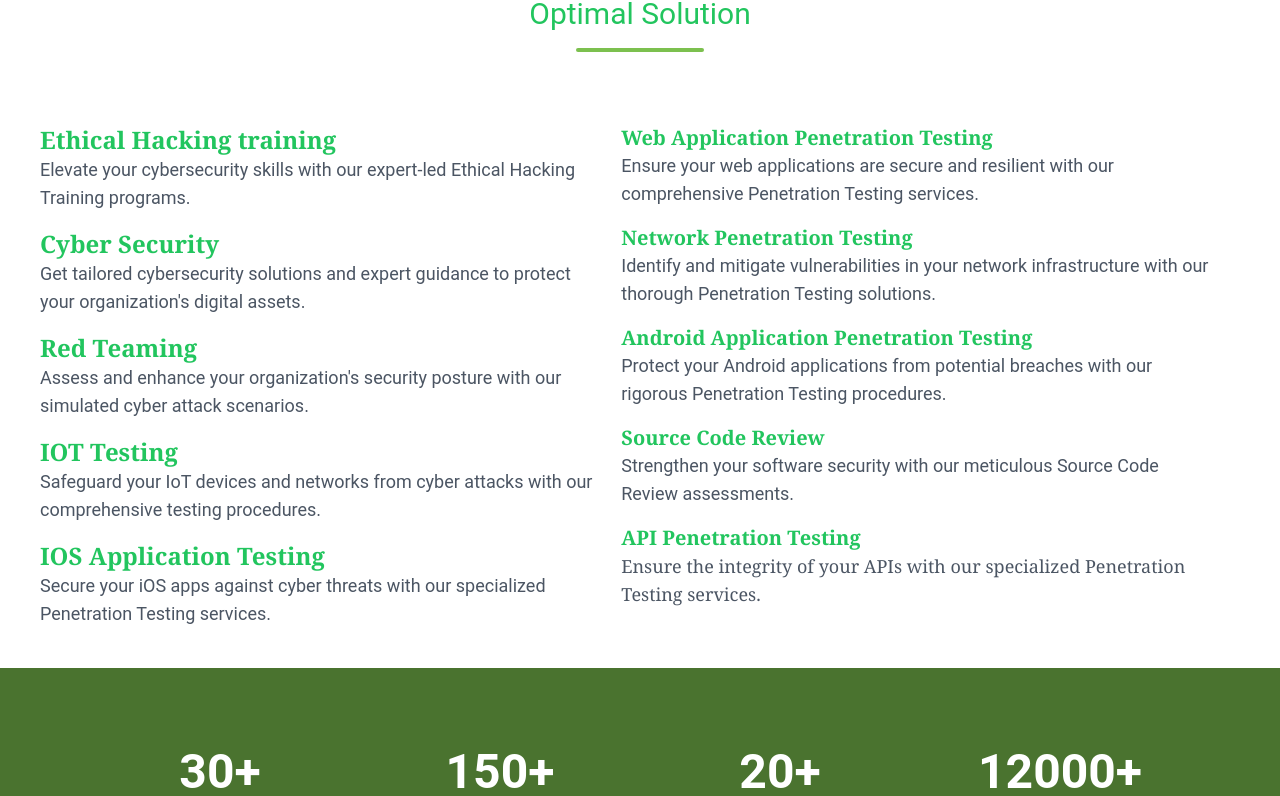
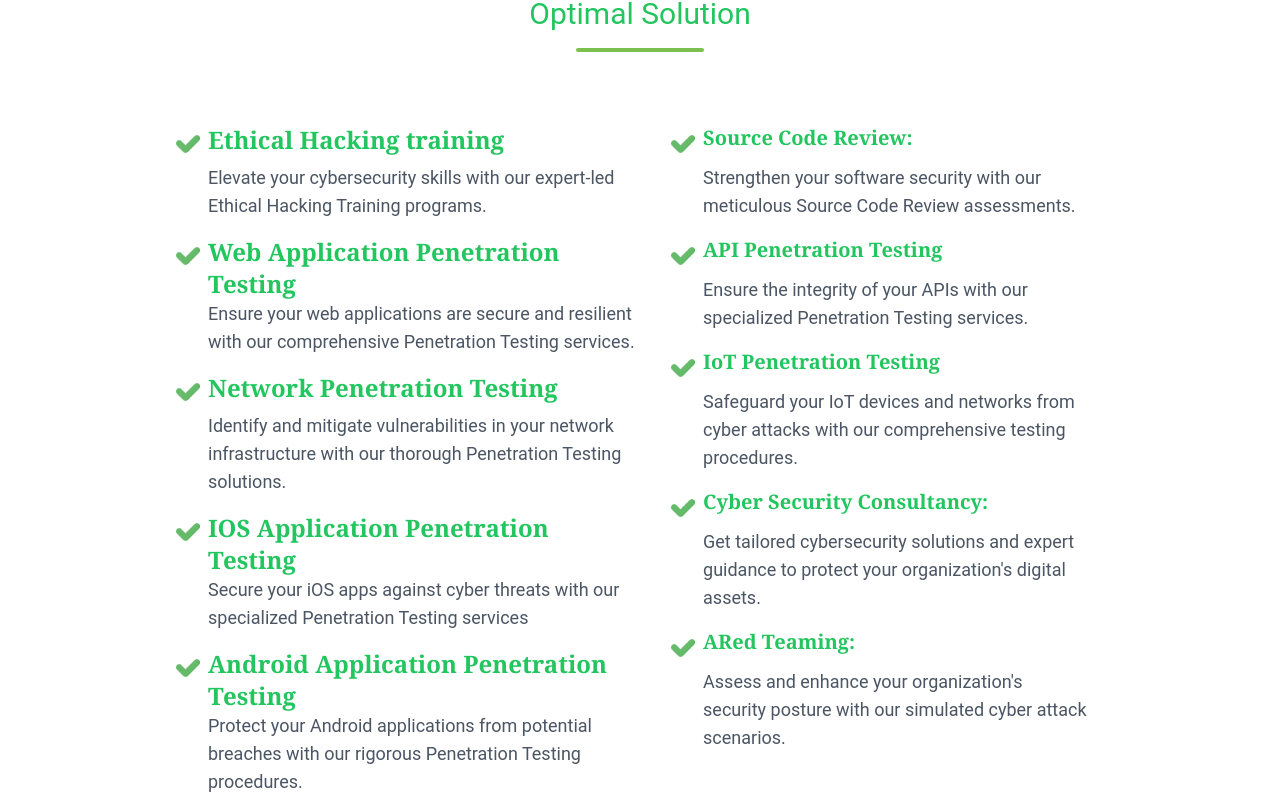
Before and after one commit to sankalp-codes244/cyberousWebsite, a React (Vite) app: page /about in a window 1280 px wide. Shown: the part 2164-2960 px from the top of the page. Built offline with nearby package versions, Linux system fonts and the light colour scheme.

Commit message:
Made some minor changes

```diff
--- a/src/assets/index.js
+++ b/src/assets/index.js
@@ -68,6 +68,7 @@ import user from './images/user.png'
 import listIcon from './images/listIcon.png'
 import contactUsImg1 from './images/contactusimg1.jpg'
 import commmaImg from './images/commaImg.png'
+import checkMark from './images/checkmark.png'
 
 export const Images ={
     logo: cyberousLogo,
@@ -140,4 +141,5 @@ export const Images ={
     listIcon: listIcon,
     contactUsImg1: contactUsImg1,
     commmaImg: commmaImg,
+    checkMark: checkMark,
 }
--- a/src/pages/About/About.jsx
+++ b/src/pages/About/About.jsx
@@ -5,9 +5,9 @@ import Testemonial from '../Homepage/Testimonial/Testemonial';
 import MediaGallery from '../Homepage/MediaGallery/MediaGallery';
 import IndustrialRecognition from '../Homepage/IndustrialRecognition/IndustrialRecognition'
 const About = () => {
-  // useEffect(() => {
-  //   window.scrollTo(0, 0);
-  // }, []);
+  useEffect(() => {
+    window.scrollTo(0, 0);
+  }, []);
   return (
     <div className='h-full'>
       {/* Background section */}
@@ -68,58 +68,112 @@ const About = () => {
         <div className="h-1 w-32 bg-custom-buttonColor-Green my-4 mx-auto rounded-full"></div>
       </div>
       <div className='flex justify-center'>
-      </div>
+        <div className='md:w-4/5'>
           <div className='flex flex-col lg:flex-row justify-around p-4 lg:p-10'>
             <div className='text-lg lg:text-2xl font-semibold mb-8 xl:mr-6 lg:mb-0'>
               <ul className='text-green-500 space-y-4 '>
                 <li className='font-serif'>
-              Ethical Hacking training
-              <div className='text-base lg:text-lg font-normal text-gray-600 font-sans'>Elevate your cybersecurity skills with our expert-led Ethical Hacking Training programs.</div>
+                  <div className='flex flex-row'>
+                    <img src={Images.checkMark} className='h-6 w-6 m-2' />
+                    <p> Ethical Hacking training </p>
+                  </div>
+                  <div className='text-base lg:text-lg font-normal text-gray-600 font-sans'>
+                    <p className='pl-10'>Elevate your cybersecurity skills with our expert-led Ethical Hacking Training programs.</p>
+                  </div>
                 </li>
                 <li className='font-serif'>
-              Cyber Security
-              <div className='text-base lg:text-lg font-normal text-gray-600 font-sans'>Get tailored cybersecurity solutions and expert guidance to protect your organization's digital assets.</div>
+                  <div className='flex flex-row'>
+                    <img src={Images.checkMark} className='h-6 w-6 m-2' />
+                    <p> Web Application Penetration Testing </p>
+                  </div>
+                  <div className='text-base lg:text-lg font-normal text-gray-600 font-sans'>
+                    <p className='pl-10'>Ensure your web applications are secure and resilient with our comprehensive Penetration Testing services.</p>
+                  </div>
                 </li>
                 <li className='font-serif'>
-              Red Teaming
-              <div className='text-base lg:text-lg font-normal text-gray-600 font-sans'>Assess and enhance your organization's security posture with our simulated cyber attack scenarios.</div>
+                  <div className='flex flex-row'>
+                    <img src={Images.checkMark} className='h-6 w-6 m-2' />
+                    <p>  Network Penetration Testing </p>
+                  </div>
+                  <div className='text-base lg:text-lg font-normal text-gray-600 font-sans'>
+                    <p className='pl-10'> Identify and mitigate vulnerabilities in your network infrastructure with our thorough Penetration Testing solutions.</p>
+                  </div>
                 </li>
                 <li className='font-serif'>
-              IOT Testing
-              <div className='text-base lg:text-lg font-normal text-gray-600 font-sans'>Safeguard your IoT devices and networks from cyber attacks with our comprehensive testing procedures.</div>
+                  <div className='flex flex-row'>
+                    <img src={Images.checkMark} className='h-6 w-6 m-2' />
+                    <p>IOS Application Penetration Testing</p>
+                  </div>
+                  <div className='text-base lg:text-lg font-normal text-gray-600 font-sans'>
+                    <p className='pl-10'>Secure your iOS apps against cyber threats with our specialized Penetration Testing services</p>
+                  </div>
                 </li>
                 <li className='font-serif'>
-              IOS Application Testing
-              <div className='text-base lg:text-lg font-normal text-gray-600 font-sans'>Secure your iOS apps against cyber threats with our specialized Penetration Testing services.</div>
+                  <div className='flex flex-row'>
+                    <img src={Images.checkMark} className='h-6 w-6 m-2' />
+                    <p>  Android Application Penetration Testing </p>
+                  </div>
+                  <div className='text-base lg:text-lg font-normal text-gray-600 font-sans'>
+                    <p className='pl-10'>Protect your Android applications from potential breaches with our rigorous Penetration Testing procedures.</p>
+                  </div>
                 </li>
               </ul>
             </div>
             <div className='text-lg lg:text-xl font-semibold'>
               <ul className=' xl:mr-6 text-green-500 space-y-4' >
                 <li className='font-serif'>
-              Web Application Penetration Testing
-              <div className='text-base lg:text-lg font-normal text-gray-600 font-sans'>Ensure your web applications are secure and resilient with our comprehensive Penetration Testing services.</div>
+                  <div className='flex flex-row'>
+                    <img src={Images.checkMark} className='h-6 w-6 m-2' />
+                    <p>  Source Code Review: </p>
+                  </div>
+                  <div className='text-base lg:text-lg font-normal text-gray-600 font-sans'>
+                    <p className='pl-10'>Strengthen your software security with our meticulous Source Code Review assessments.</p>
+                  </div>
                 </li>
                 <li className='font-serif'>
-              Network Penetration Testing
-              <div className='text-base lg:text-lg font-normal text-gray-600 font-sans'>Identify and mitigate vulnerabilities in your network infrastructure with our thorough Penetration Testing solutions.</div>
+                  <div className='flex flex-row'>
+                    <img src={Images.checkMark} className='h-6 w-6 m-2' />
+                    <p>  API Penetration Testing </p>
+                  </div>
+                  <div className='text-base lg:text-lg font-normal text-gray-600 font-sans'>
+                    <p className='pl-10'>Ensure the integrity of your APIs with our specialized Penetration Testing services.</p>
+                  </div>
                 </li>
                 <li className='font-serif'>
-              Android Application Penetration Testing
-              <div className='text-base lg:text-lg font-normal text-gray-600 font-sans'>Protect your Android applications from potential breaches with our rigorous Penetration Testing procedures.</div>
+                  <div className='flex flex-row'>
+                    <img src={Images.checkMark} className='h-6 w-6 m-2' />
+                    <p>  IoT Penetration Testing </p>
+                  </div>
+                  <div className='text-base lg:text-lg font-normal text-gray-600 font-sans'>
+                    <p className='pl-10'>Safeguard your IoT devices and networks from cyber attacks with our comprehensive testing procedures.
+</p>
+                  </div>
                 </li>
                 <li className='font-serif'>
-              Source Code Review
-              <div className='text-base lg:text-lg font-normal text-gray-600 font-sans'>Strengthen your software security with our meticulous Source Code Review assessments.</div>
+                  <div className='flex flex-row'>
+                    <img src={Images.checkMark} className='h-6 w-6 m-2' />
+                    <p>  Cyber Security Consultancy: </p>
+                  </div>
+                  <div className='text-base lg:text-lg font-normal text-gray-600 font-sans'>
+                    <p className='pl-10'>Get tailored cybersecurity solutions and expert guidance to protect your organization's digital assets.</p>
+                  </div>
                 </li>
                 <li className='font-serif'>
-              API Penetration Testing
-              <div className='text-base lg:text-lg font-normal text-gray-600'>Ensure the integrity of your APIs with our specialized Penetration Testing services.</div>
+                  <div className='flex flex-row'>
+                    <img src={Images.checkMark} className='h-6 w-6 m-2' />
+                    <p>  ARed Teaming: </p>
+                  </div>
+                  <div className='text-base lg:text-lg font-normal text-gray-600 font-sans'>
+                    <p className='pl-10'>Assess and enhance your organization's security posture with our simulated cyber attack scenarios.</p>
+                  </div>
                 </li>
               </ul>
             </div>
+          </div>
+        </div>
+      </div>
 
-      </div>
+
       <div className="p-6 bg-custom-buttonColor-GreenDark text-white md:p-20">
         <div className="container mx-auto px-4 ">
           <div className=" grid grid-cols-1 md:grid-cols-2 lg:grid-cols-4 gap-8 text-center">
--- a/src/pages/Contact/Contact.jsx
+++ b/src/pages/Contact/Contact.jsx
@@ -48,11 +48,10 @@ const Contact = () => {
   const chooseType = () => {
 
   }
-  // useEffect(() => {
-  //   window.scrollTo(0, 0);
-  // }, []);
+  useEffect(() => {
+    window.scrollTo(0, 0);
+  }, []);
   return (
-    // <div>Contact</div>
     <div>
       <div className='flex flex-col md:flex-row'>
         <div className='flex flex-col p-4 mt-4 md:mt-40 w-full md:w-1/2'>
```
Also changed, not shown: src/assets/images/checkmark.png (added). Lines whose indentation alone changed are shown as unchanged.
